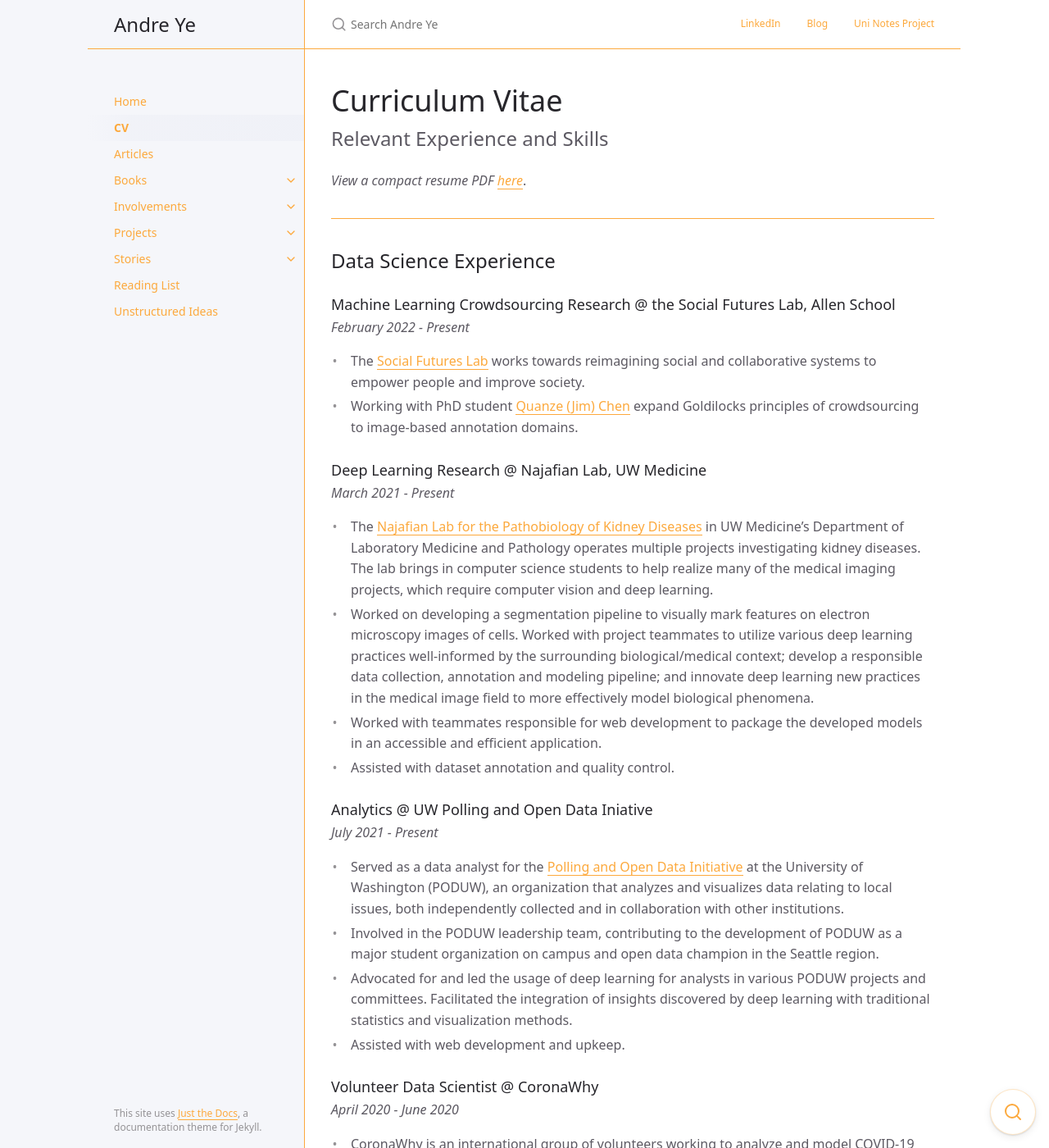
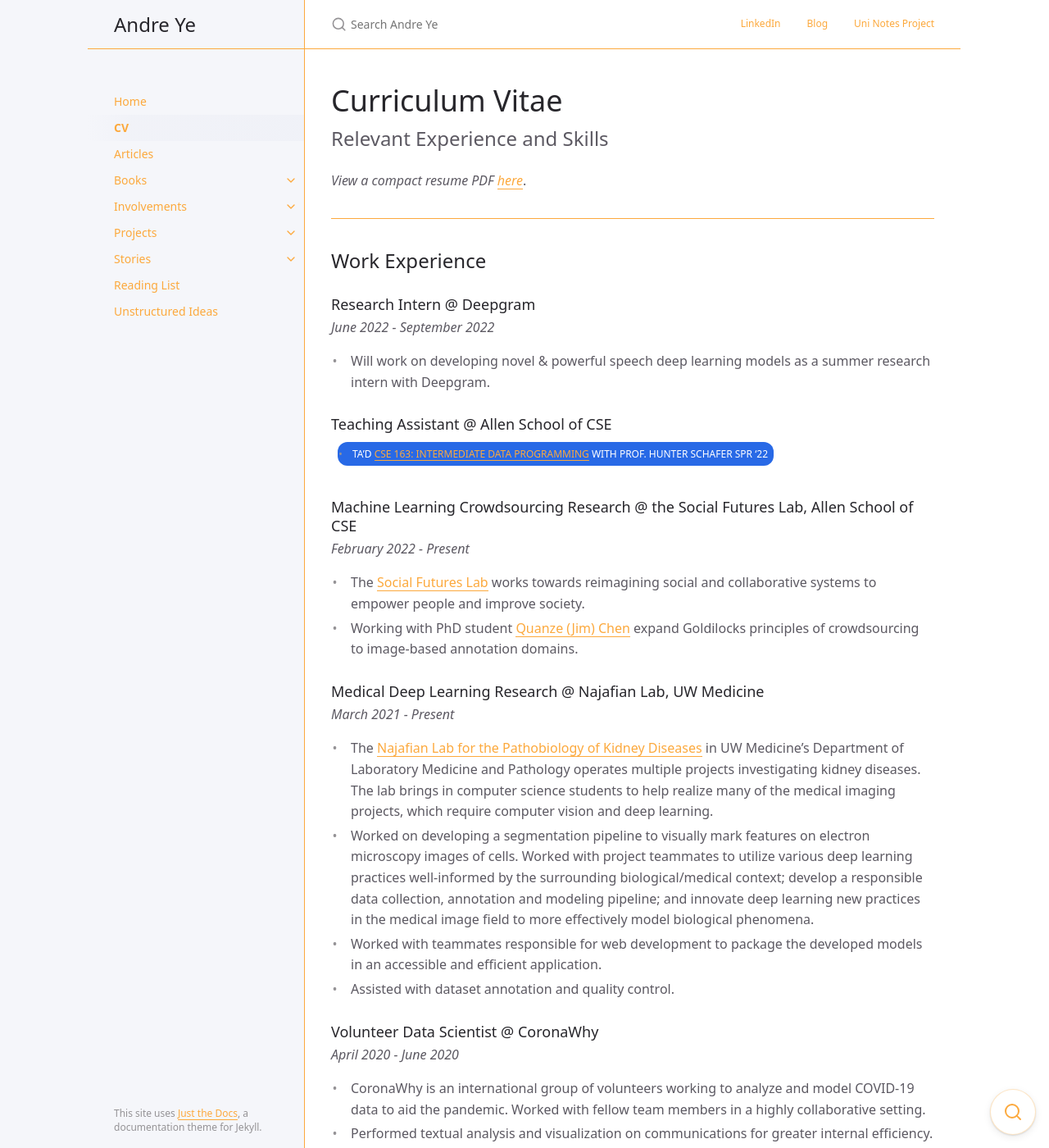
Before and after one commit to andre-ye/andre-ye.github.io-retired, a Jekyll site: the page built from docs/cv.md, in a window 1280 px wide and 1400 px high. Shown: the whole window at 82% size. Built offline with Jekyll 4.4.1, drawn with Linux system fonts in a browser that asks for light colours; nearby versions of some CDN libraries.

Commit message:
Update cv.md

```diff
--- a/docs/cv.md
+++ b/docs/cv.md
@@ -15,14 +15,23 @@ Relevant Experience and Skills
 
 ---
 
-## Data Science Experience
+## Work Experience
 
-### Machine Learning Crowdsourcing Research @ the Social Futures Lab, Allen School
+### Research Intern @ Deepgram
+*June 2022 - September 2022*
+- Will work on developing novel & powerful speech deep learning models as a summer research intern with Deepgram.
+
+### Teaching Assistant @ Allen School of CSE
+- TA'd [CSE 163: Intermediate Data Programming](https://andre-ye.github.io/uni/uni/docs/cs/cse-163) with Prof. Hunter Schafer
+Spr '22
+{: .label .label-blue }
+
+### Machine Learning Crowdsourcing Research @ the Social Futures Lab, Allen School of CSE
 *February 2022 - Present*
 - The [Social Futures Lab](https://social.cs.washington.edu/){:target="_blank"} works towards reimagining social and collaborative systems to empower people and improve society.
 - Working with PhD student [Quanze (Jim) Chen](https://homes.cs.washington.edu/~cqz/){:target="_blank"} expand Goldilocks principles of crowdsourcing to image-based annotation domains.
 
-### Deep Learning Research @ Najafian Lab, UW Medicine
+### Medical Deep Learning Research @ Najafian Lab, UW Medicine
 *March 2021 - Present*
 
 - The [Najafian Lab for the Pathobiology of Kidney Diseases](https://dlmp.uw.edu/research-labs/najafian){:target="_blank"} in UW Medicine's Department of Laboratory Medicine and Pathology operates multiple projects investigating kidney diseases. The lab brings in computer science students to help realize many of the medical imaging projects, which require computer vision and deep learning.
@@ -30,13 +39,13 @@ Relevant Experience and Skills
 - Worked with teammates responsible for web development to package the developed models in an accessible and efficient application.
 - Assisted with dataset annotation and quality control.
 
-### Analytics @ UW Polling and Open Data Iniative
+<!-- ### Analytics @ UW Polling and Open Data Iniative
 *July 2021 - Present*
 
 - Served as a data analyst for the [Polling and Open Data Initiative](https://poddata.org/){:target="_blank"} at the University of Washington (PODUW), an organization that analyzes and visualizes data relating to local issues, both independently collected and in collaboration with other institutions.
 - Involved in the PODUW leadership team, contributing to the development of PODUW as a major student organization on campus and open data champion in the Seattle region.
 - Advocated for and led the usage of deep learning for analysts in various PODUW projects and committees. Facilitated the integration of insights discovered by deep learning with traditional statistics and visualization methods.
-- Assisted with web development and upkeep.
+- Assisted with web development and upkeep. -->
 
 ### Volunteer Data Scientist @ CoronaWhy
 *April 2020 - June 2020*
```
